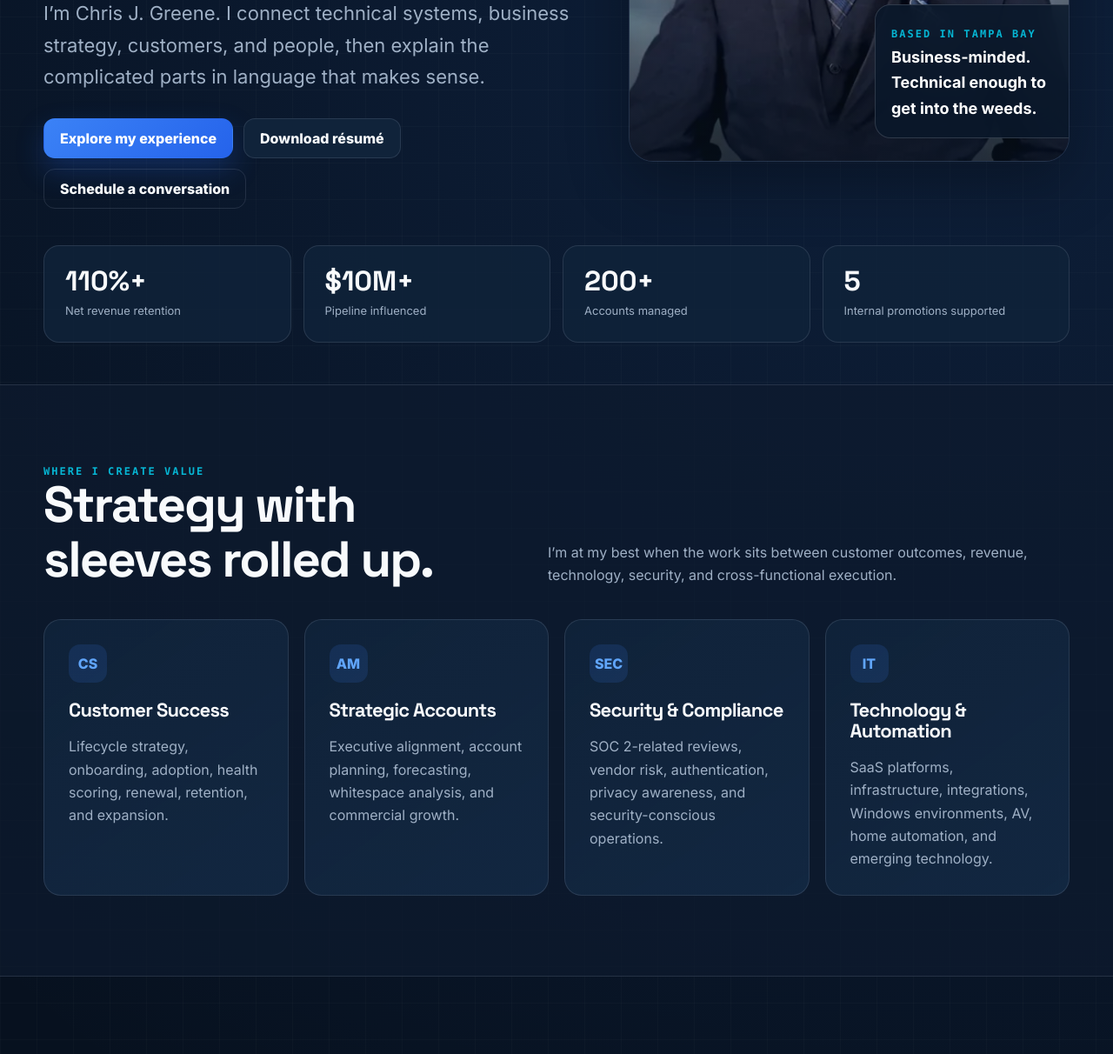
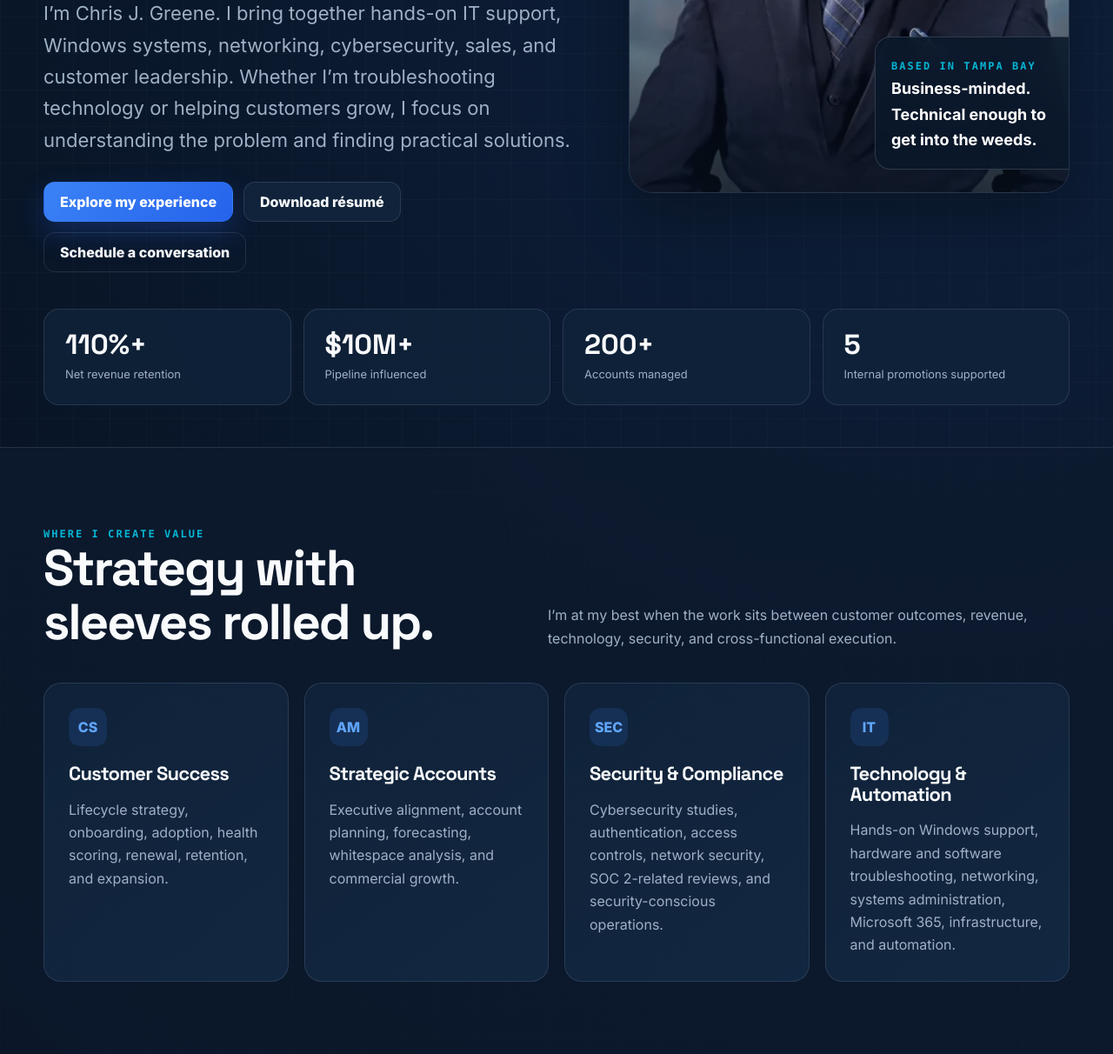
Before and after one commit to xoticar7-ui/chris-greene-website, a plain HTML site: page index.html in a window 1280 px wide. Shown: the part 653-1865 px from the top of the page at 87% size. Drawn offline with Linux system fonts and the light colour scheme.

Commit message:
Clarify hands-on IT and customer leadership on homepage

```diff
--- a/index.html
+++ b/index.html
@@ -179,9 +179,10 @@
             </h1>
 
             <p class="lede">
-              I’m Chris J. Greene. I connect technical systems, business
-              strategy, customers, and people, then explain the complicated
-              parts in language that makes sense.
+              I’m Chris J. Greene. I bring together hands-on IT support, Windows systems, networking,
+              cybersecurity, sales, and customer leadership. Whether I’m
+              troubleshooting technology or helping customers grow, I focus
+              on understanding the problem and finding practical solutions.
             </p>
 
             <div class="hero-actions">
@@ -311,8 +312,9 @@
             </h3>
 
             <p>
-              SOC 2-related reviews, vendor risk, authentication,
-              privacy awareness, and security-conscious operations.
+              Cybersecurity studies, authentication, access controls,
+              network security, SOC 2-related reviews, and
+              security-conscious operations.
             </p>
           </div>
 
@@ -326,8 +328,9 @@
             </h3>
 
             <p>
-              SaaS platforms, infrastructure, integrations, Windows
-              environments, AV, home automation, and emerging technology.
+              Hands-on Windows support, hardware and software troubleshooting,
+              networking, systems administration, Microsoft 365,
+              infrastructure, and automation.
             </p>
           </div>
         </div>
```
